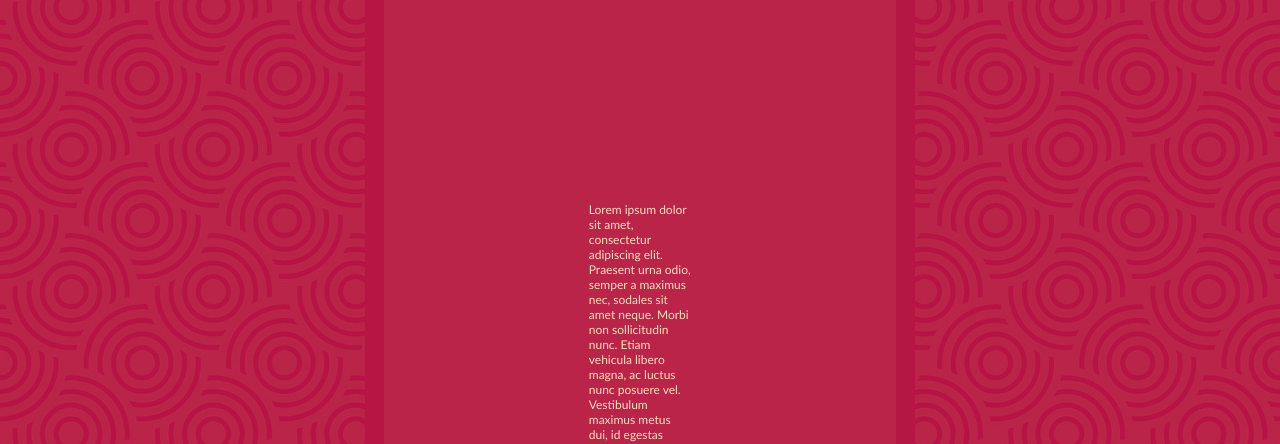
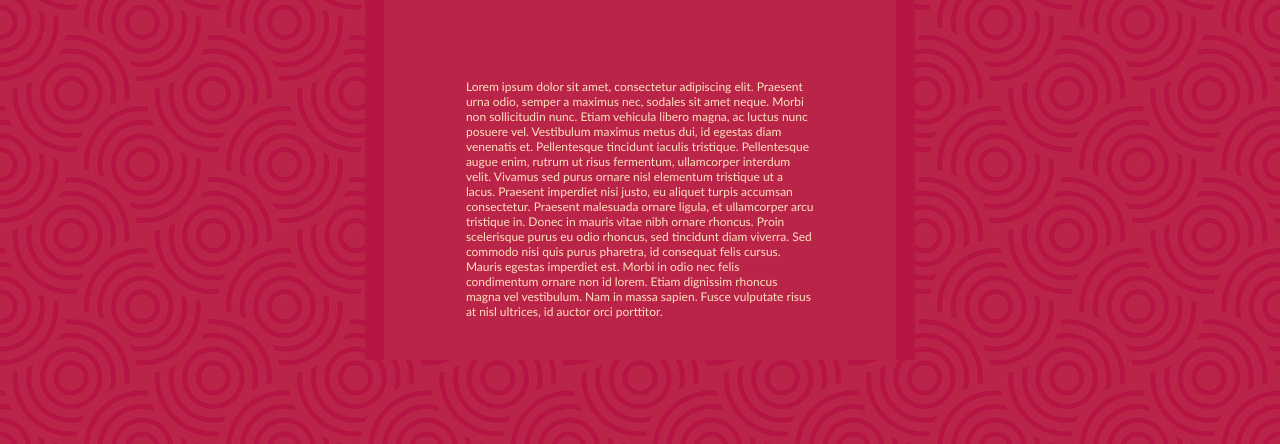
Before and after one commit to cdavis471/cdavis471.github.io, a plain HTML site: page index.html in a window 1280 px wide. Shown: the part 356-800 px from the top of the page. Drawn offline with Linux system fonts and the light colour scheme.

Commit message:
Add files via upload

```diff
--- a/settings/styling.css
+++ b/settings/styling.css
@@ -54,7 +54,7 @@ p {
     font-family: 'Trebuchet MS', sans-serif;
     font-size: 0.75em;
     text-align: left;
-    margin: 20%;
-    padding: 20%;
+    margin: 8%;
+    padding: 8%;
     color: #ffe0bc;
 }
```
